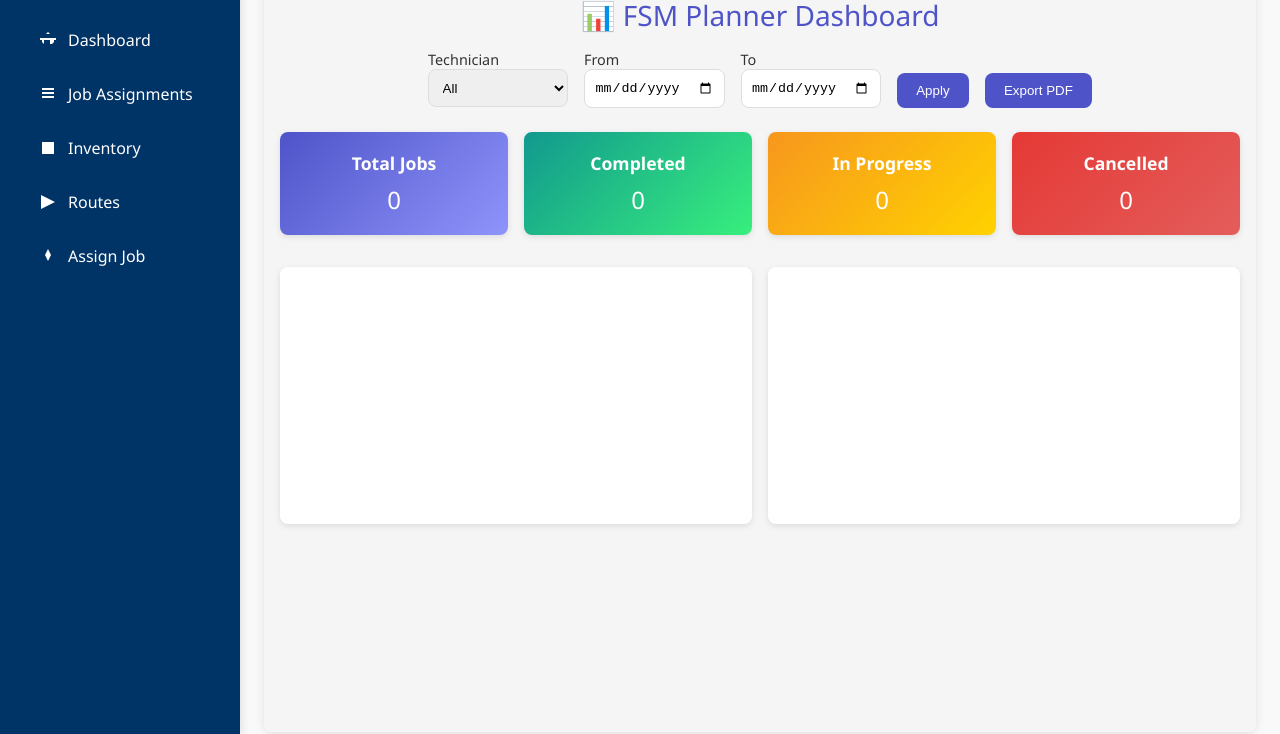
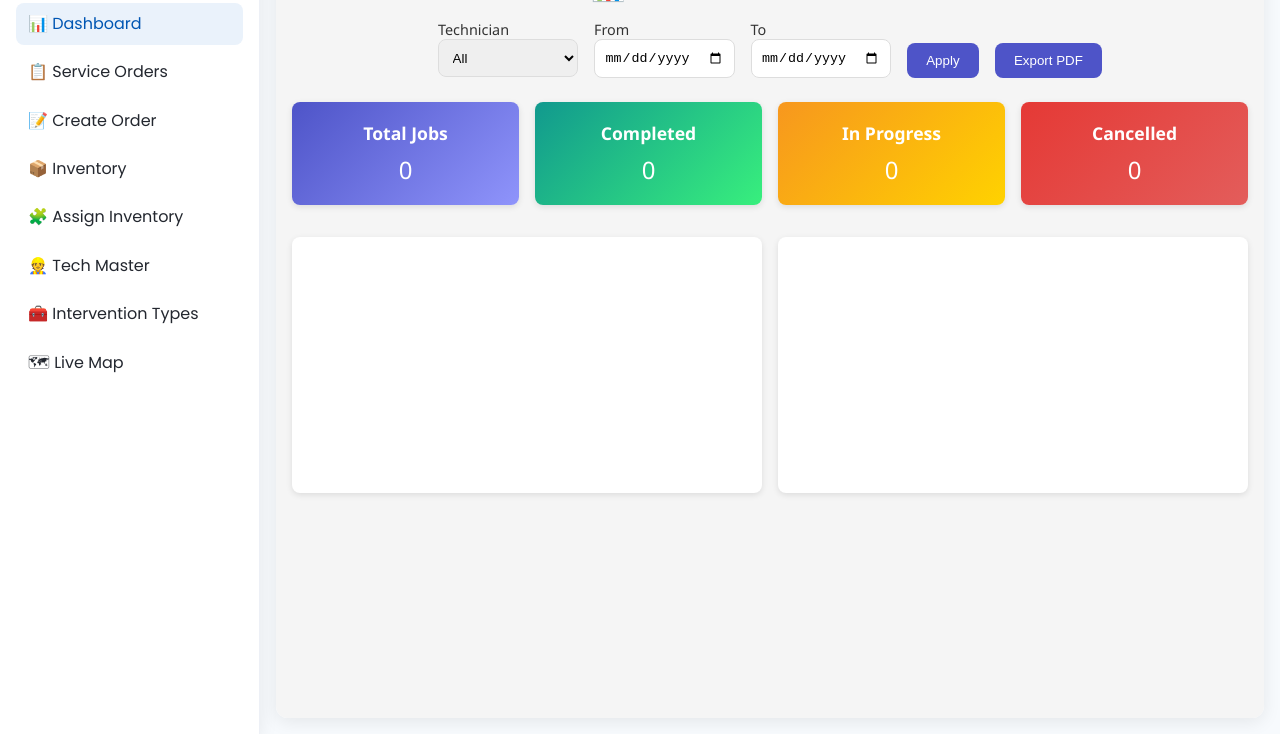
Before and after one commit to naveo-fsm/technician-app, a plain HTML site: page planner/planner.html in a window 1280 px wide. Shown: the part 66-800 px from the top of the page. Drawn offline with nearby package versions, Linux system fonts and the light colour scheme.

Commit message:
Update planner.html
100825

```diff
--- a/planner/planner.html
+++ b/planner/planner.html
@@ -1,101 +1,62 @@
 <!DOCTYPE html>
 <html lang="en">
 <head>
-  <script src="../assets/js/auth.js"></script>
-  <meta charset="UTF-8" />
-  <title>Planner Panel - Naveo FSM</title>
-  <meta name="viewport" content="width=device-width, initial-scale=1.0" />
-  <style>
-    :root {
-      --sidebar-bg: #003366;
-      --sidebar-hover: #005299;
-      --text-light: #fff;
-      --bg: #f9f9f9;
-      --main-padding: 1.5rem;
-      --radius: 8px;
-      --shadow: rgba(0,0,0,0.1);
-    }
-    *, *::before, *::after { box-sizing: border-box; margin: 0; padding: 0; }
-    body { display: flex; height: 100vh; font-family: 'Segoe UI', Arial, sans-serif; background: var(--bg); }
-    .sidebar {
-      width: 240px;
-      background: var(--sidebar-bg);
-      color: var(--text-light);
-      display: flex;
-      flex-direction: column;
-      padding: var(--main-padding);
-      box-shadow: 2px 0 8px var(--shadow);
-    }
-    .sidebar h2 {
-      font-size: 1.25rem;
-      margin-bottom: 2rem;
-      text-align: center;
-    }
-    .sidebar a {
-      display: flex;
-      align-items: center;
-      padding: 0.75rem 1rem;
-      margin-bottom: 0.5rem;
-      color: var(--text-light);
-      text-decoration: none;
-      border-radius: var(--radius);
-      transition: background 0.3s;
-    }
-    .sidebar a:hover {
-      background: var(--sidebar-hover);
-    }
-    .sidebar a svg {
-      margin-right: 0.75rem;
-      width: 1rem;
-      height: 1rem;
-      fill: currentColor;
-    }
-    .main {
-      flex: 1;
-      padding: var(--main-padding);
-      overflow: auto;
-    }
-    iframe {
-      width: 100%;
-      height: calc(100vh - (var(--main-padding) * 2));
-      border: none;
-      border-radius: var(--radius);
-      box-shadow: 0 2px 10px var(--shadow);
-    }
-    @media (max-width: 768px) {
-      .sidebar { position: fixed; width: 200px; height: 100%; z-index: 10; transform: translateX(-100%); transition: transform 0.3s; }
-      .sidebar.open { transform: translateX(0); }
-      .main { margin-left: 0; }
-      .mobile-toggle {
-        display: block;
-        background: var(--sidebar-bg);
-        color: var(--text-light);
-        border: none;
-        padding: 0.5rem;
-        font-size: 1.25rem;
-        cursor: pointer;
-      }
-    }
-  </style>
+<meta charset="utf-8"/>
+<meta name="viewport" content="width=device-width, initial-scale=1"/>
+<title>Naveo FSM – Planner</title>
+<link href="https://fonts.googleapis.com/css2?family=Poppins:wght@400;600&display=swap" rel="stylesheet">
+<style>
+  :root{
+    --primary:#0056b3; --secondary:#eaf2fb; --success:#28a745; --danger:#dc3545;
+    --muted:#6c757d; --text:#23272f; --bg:#f7fafd; --card:#fff; --table:#fcfcfc;
+    --input:#f4f8fb; --border:#edf0f6; --radius-lg:12px; --radius:6px; --shadow:0 4px 18px rgba(0,0,0,.08);
+  }
+  *{box-sizing:border-box} html,body{height:100%}
+  body{margin:0;background:var(--bg);font:16px/1.4 Poppins,system-ui,Segoe UI,Arial;color:var(--text);display:flex}
+  .sidebar{width:260px;background:#fff;border-right:1px solid var(--border);padding:24px 16px;box-shadow:var(--shadow)}
+  .brand{font-weight:700;color:var(--primary);font-size:1.2rem;margin-bottom:18px}
+  .nav a{display:flex;align-items:center;gap:10px;padding:10px 12px;margin:6px 0;border-radius:8px;color:var(--text);text-decoration:none}
+  .nav a:hover,.nav a.active{background:var(--secondary);color:var(--primary)}
+  .content{flex:1; padding:16px}
+  iframe{width:100%;height:calc(100vh - 32px);border:0;border-radius:12px;background:#fff;box-shadow:var(--shadow)}
+  @media (max-width:900px){.sidebar{position:fixed;inset:0 auto 0 0;z-index:10;transform:translateX(0)} .content{margin-left:260px}}
+  @media (max-width:640px){.sidebar{width:220px} .content{margin-left:220px}}
+</style>
 </head>
 <body>
-  <div class="sidebar" id="sidebar">
-    <h2>Naveo Planner</h2>
-    <a href="#" onclick="load('dashboard.html')"><svg viewBox="0 0 16 16"><path d="M8 0L6 2h4L8 0zM0 6v2h16V6H0zm2 4l2 2V8H2v2zm10 2l2-2v-2h-4v4h2z"/></svg>Dashboard</a>
-    <a href="#" onclick="load('planner-jobs.html')"><svg viewBox="0 0 16 16"><path d="M2 2h12v2H2zM2 6h12v2H2zM2 10h12v2H2z"/></svg>Job Assignments</a>
-    <a href="#" onclick="load('planner-inventory.html')"><svg viewBox="0 0 16 16"><path d="M2 2h12v12H2z"/></svg>Inventory</a>
-    <a href="#" onclick="load('realtime-map.html')"><svg viewBox="0 0 16 16"><path d="M1 1l14 7-14 7z"/></svg>Routes</a>
-    <a href="#" onclick="load('assign-job-enhanced.html')"><svg viewBox="0 0 16 16"><path d="M8 1l3 6-3 6-3-6 3-6z"/></svg>Assign Job</a>
-  </div>
-  <div class="main">
-    <button class="mobile-toggle" onclick="document.getElementById('sidebar').classList.toggle('open')">☰</button>
-    <iframe id="frameView" src="dashboard.html"></iframe>
-  </div>
+  <aside class="sidebar" aria-label="Planner navigation">
+    <div class="brand">Naveo Planner</div>
+    <nav class="nav">
+      <a href="#" data-page="dashboard.html" class="active">📊 Dashboard</a>
+      <a href="#" data-page="planner-jobs.html">📋 Service Orders</a>
+      <a href="#" data-page="assign-job-enhanced.html">📝 Create Order</a>
+      <a href="#" data-page="planner-inventory.html">📦 Inventory</a>
+      <a href="#" data-page="assign-inventory-selector.html">🧩 Assign Inventory</a>
+      <a href="#" data-page="admin-tech-master.html">👷 Tech Master</a>
+      <a href="#" data-page="admin-intervention-master.html">🧰 Intervention Types</a>
+      <a href="#" data-page="realtime-map.html">🗺 Live Map</a>
+    </nav>
+  </aside>
+
+  <main class="content">
+    <iframe id="frame" title="Planner content" src="dashboard.html"></iframe>
+  </main>
+
+  <script src="config.js"></script>
+  <script src="auth.js"></script>
   <script>
-    function load(page) {
-      document.getElementById('frameView').src = page;
-      if(window.innerWidth < 768) document.getElementById('sidebar').classList.remove('open');
-    }
+    // protect planner
+    try { Auth.requireRole('planner'); } catch(e) {}
+
+    const frame=document.getElementById('frame');
+    document.querySelectorAll('.nav a').forEach(a=>{
+      a.addEventListener('click',e=>{
+        e.preventDefault();
+        document.querySelectorAll('.nav a').forEach(x=>x.classList.remove('active'));
+        a.classList.add('active');
+        frame.src=a.dataset.page;
+      });
+    });
   </script>
 </body>
 </html>
```
